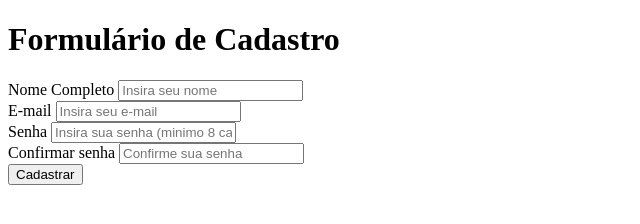
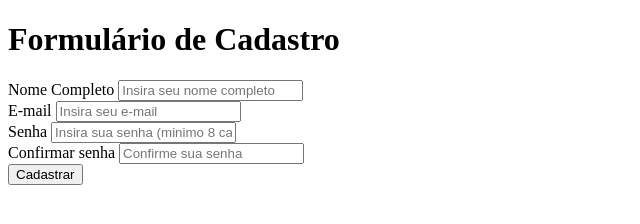
Before and after one commit to HuascarPinheiro/estudos_frontend, a plain HTML site: page exercicio_html/index.html in a window 1280 px wide. Shown: the full height of the page, 0-640 px from the left. Drawn offline with Linux system fonts and the light colour scheme.

Commit message:
adição de informação do nome em index.html

```diff
--- a/exercicio_html/index.html
+++ b/exercicio_html/index.html
@@ -10,7 +10,7 @@
     <form>
         <!-- Inserir o nome do usuario -->
         <label for="name">Nome Completo</label>
-        <input id="name" type="text" placeholder="Insira seu nome"> <br />
+        <input id="name" type="text" placeholder="Insira seu nome completo"> <br />
 
         <!-- Inserir o e-mail do usuario -->
         <label for="email">E-mail</label>
```
